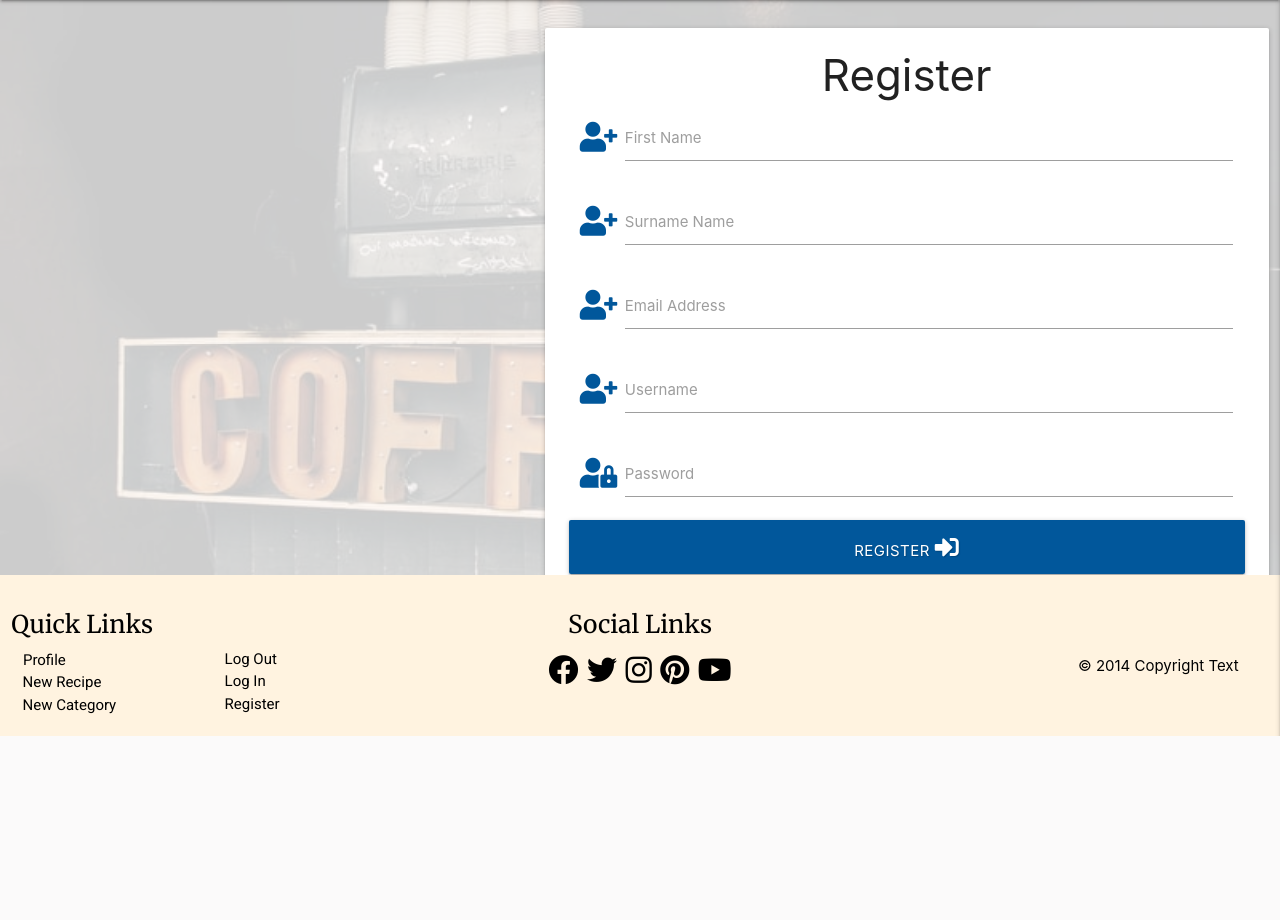
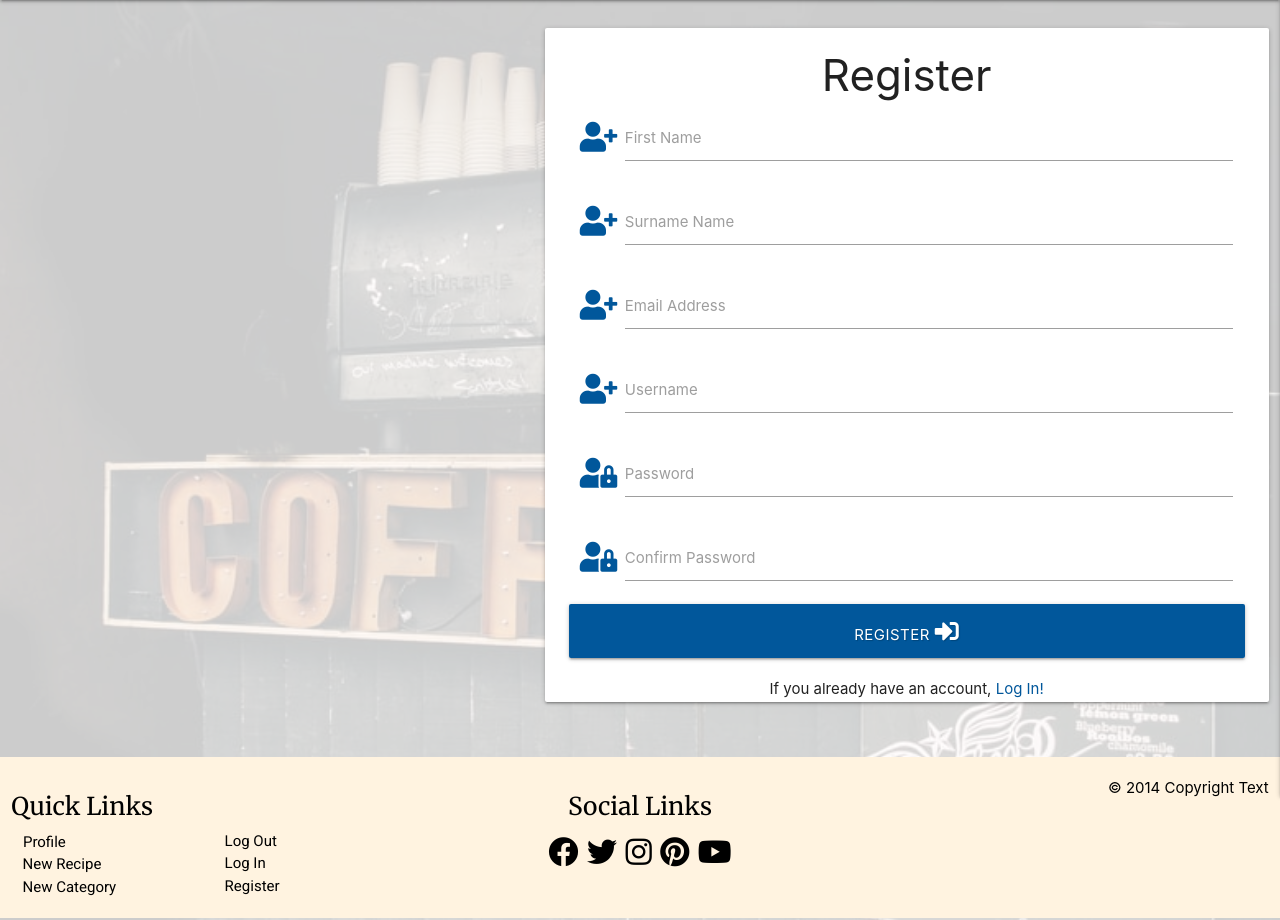
Before and after one commit to adnanmuhtadi/milestone-project-3, a Flask app: page /registration in a window 1280 px wide. Shown: the part 64-984 px from the top of the page. Before the commit the page ends 800 px from the top, so only its background shows below. Run offline with Flask 2, Linux system fonts and the light colour scheme; some libraries are stand-ins or nearby versions.

Commit message:
Mod - Registration password confirmation
Password confirmation reenabled to test code out

```diff
--- a/app.py
+++ b/app.py
@@ -52,9 +52,10 @@
             "email": request.form.get("email").lower(),
             "username": request.form.get("username").lower(),
             "password": generate_password_hash(request.form.get("password")),
-            # "confirm": generate_password_hash(request.form.get("confirm"))
+            "confirm": generate_password_hash(request.form.get("confirm"))
         }
-        mongo.db.users.insert_one(registration)
+        if "password" == "confirm":
+            mongo.db.users.insert_one(registration)
 
         session["user"] = request.form.get("username").lower()
         flash("Registration Successful!")
--- a/static/css/style.css
+++ b/static/css/style.css
@@ -40,12 +40,11 @@
 
 .registration-bg-image {
     background: url(../img/registration-bg.jpeg);
-    background-attachment: fixed;
     background-repeat: no-repeat;
     background-size: cover;
     background-position: center center;
     position: absolute;
-    height: 80%;
+    height: 115vh;
     width: 100%;
     opacity: 0.2;
 }
@@ -65,6 +64,7 @@
 .registration-form,
 .login-form {
     position: relative;
+    border-radius: 2.5em;
     margin: 20px;
     padding: 16px;
     opacity: 1;
@@ -72,6 +72,7 @@
 
 .card-panel .row {
     margin: 0;
+    border-radius: 2.5em;
 }
 
 .enter {
@@ -79,11 +80,9 @@
 }
 
 /*-------------------------- footer */
-.page-footer{
+footer {
     position: absolute;
-  left: 0;
-  bottom: 0;
-  width: 100%;
+    width: 100%;
 }
 
 .page-footer h5 {
@@ -99,16 +98,11 @@
     color: #000000;
 }
 
-.quicklinks a:hover,
-.fab:hover{
-}
-
 .social-media {
     font-size: 30px;
 }
 
 .copyright {
-    padding: 60px 30px 0px 0px;
 }
 
 @media only screen and (max-width: 1024px) {
--- a/templates/registration.html
+++ b/templates/registration.html
@@ -50,7 +50,7 @@
                         <label for="password">Password</label>
                     </div>
                 </div>
-                <!-- Confirm passowrd placeholder
+                <!-- Confirm passowrd placeholder -->
                 <div class="row">
                     <div class="input-field col s12">
 						<i class="fas fa-user-lock prefix light-blue-text text-darken-4"></i>
@@ -58,7 +58,7 @@
                             maxlength="15" pattern="^[a-zA-Z0-9]{5,15}$" class="validate" required>
                         <label for="confirm">Confirm Password</label>
                     </div>
-                </div>-->
+                </div>
                 <!-- register button placeholder-->
                 <div class="row">
                     <button type="submit" class="col s12 btn-large light-blue darken-4 text-shadow enter">
```
